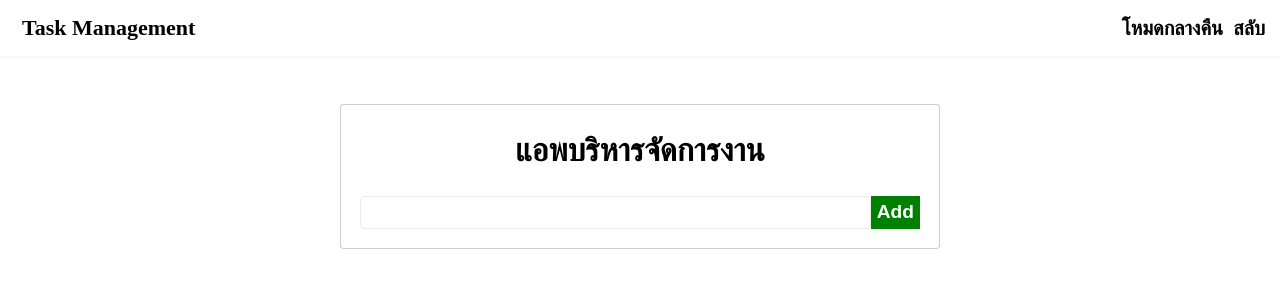
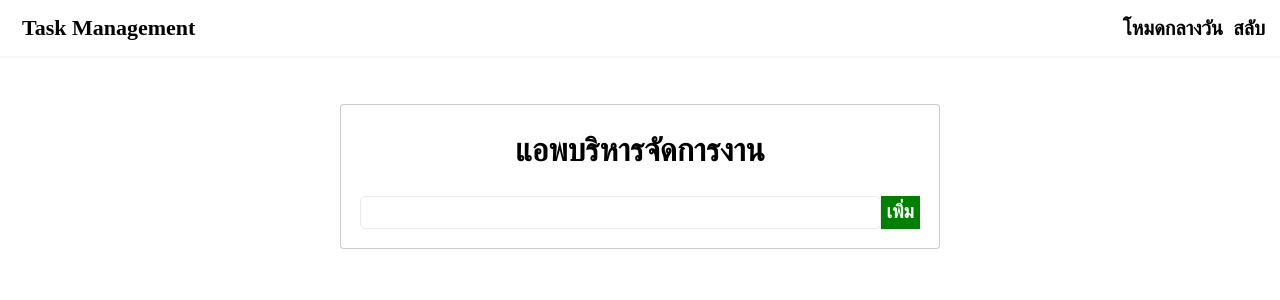
Before and after one commit to EiG123/react-tutorial-mini-project-1, a React (Create React App) app: page / in a window 1280 px wide. Shown: the top 300 px of the page. Built offline with nearby package versions, Linux system fonts and the light colour scheme.

Commit message:
theme light or dark

```diff
--- a/src/App.css
+++ b/src/App.css
@@ -11,3 +11,15 @@
   border: 1px solid rgba(0, 0, 0, 0.2);
   border-radius: 0.25rem;
 }
+
+.light{
+  background-color: white;
+  color: #000;
+  transition: all 500ms;
+}
+
+.dark{
+  background-color: #15202b;
+  color: white;
+  transition: all 500ms;
+}
--- a/src/App.js
+++ b/src/App.js
@@ -8,6 +8,7 @@ function App(props) {
   const [tasks, setTasks] = useState(JSON.parse(localStorage.getItem("tasks")) || []);
   const [title, setTitle] = useState("");
   const [editId, setEditId] = useState(null);
+  const [theme, setTheme] = useState("light");
 
   useEffect(() => {
     localStorage.setItem("tasks", JSON.stringify(tasks))
@@ -50,8 +51,8 @@ function App(props) {
   }
 
   return (
-    <div className="App">
-      <Header />
+    <div className={"App "+theme}>
+      <Header theme={theme} setTheme={setTheme}/>
       <div className="container">
         <AddForm
           title={title}
--- a/src/components/AddForm.js
+++ b/src/components/AddForm.js
@@ -9,7 +9,7 @@ function AddForm(props) {
         <div className="form-control">
           <input type="text" className="text-input" value={title} onChange={(e) => setTitle(e.target.value)}/>
           <button type="submit" className="submit-btn">
-            {editId ? "Update" : "Add"}
+            {editId ? "อัพเดท" : "เพิ่ม"}
           </button>
         </div>
       </form>
--- a/src/components/Header.js
+++ b/src/components/Header.js
@@ -1,13 +1,23 @@
 import "./Header.css"
-function Header() {
+function Header(props) {
+  const {theme, setTheme} = props;
+
+  function ToggleTheme(){
+    if(theme==="light"){
+      setTheme("dark")
+    }else{
+      setTheme("light")
+    }
+  }
+
   return (
     <header>
       <div className="logo">
         <span>Task Management</span>
       </div>
       <div className="theme-container">
-        <span>โหมดกลางคืน</span>
-        <span className="icon">สลับ</span>
+        <span>{theme === "light" ? "โหมดกลางวัน" : "โหมดกลางคืน"}</span>
+        <span className="icon" onClick={ToggleTheme}>สลับ</span>
       </div>
     </header>
   );
--- a/src/components/item.js
+++ b/src/components/item.js
@@ -5,8 +5,8 @@ function Item(props) {
     <div className="list-item">
       <p className="title">{data.title}</p>
       <div className="button-container">
-        <button className="btn" onClick={() => deleteTask(data.id)}>Delete</button>
-        <button className="btn" onClick={() => editTask(data.id)}>Edit</button>
+        <button className="btn" onClick={() => deleteTask(data.id)}>ลบ</button>
+        <button className="btn" onClick={() => editTask(data.id)}>แก้ไข</button>
       </div>
     </div>
   );
```
